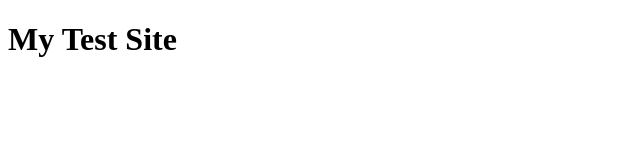
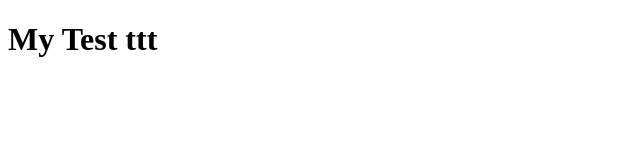
Before and after one commit to allenshih817/test, a plain HTML site: page test.html in a window 1280 px wide. Shown: the full height of the page, 0-640 px from the left. Drawn offline with Linux system fonts and the light colour scheme.

Commit message:
Update test.html

```diff
--- a/test.html
+++ b/test.html
@@ -2,9 +2,9 @@
 <html lang="en">
 <head>
   <meta charset="UTF-8">
-  <title>Test Site</title>
+  <title>Test ttt</title>
 </head>
 <body>
-  <h1>My Test Site</h1>
+  <h1>My Test ttt</h1>
 </body>
 </html>
```
